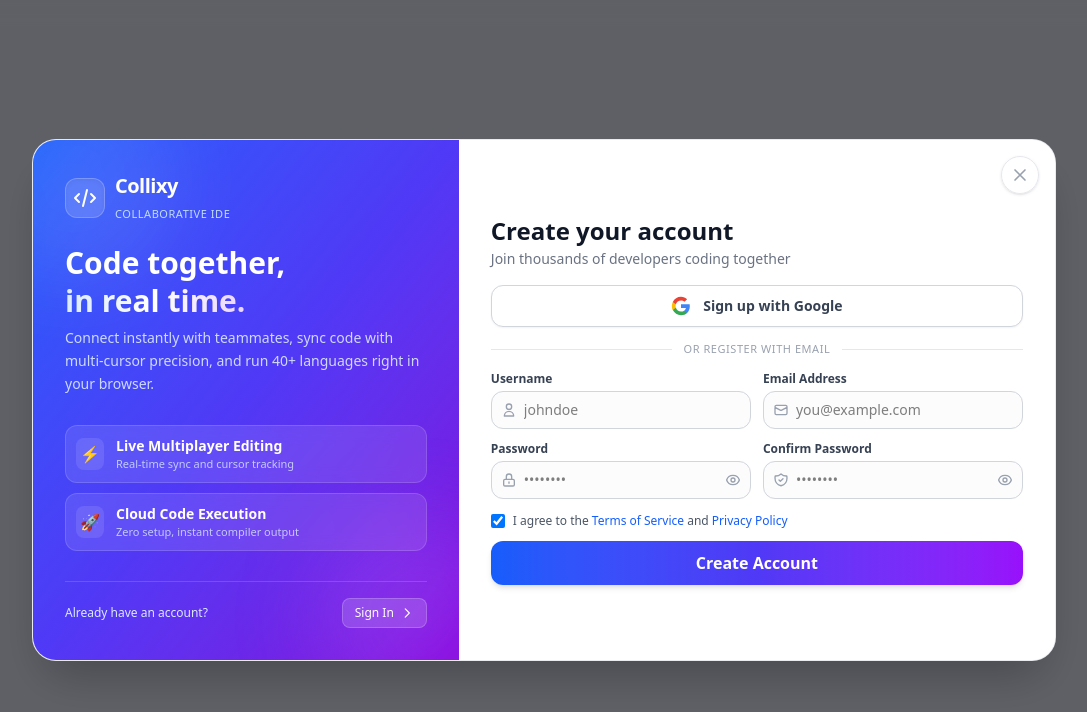
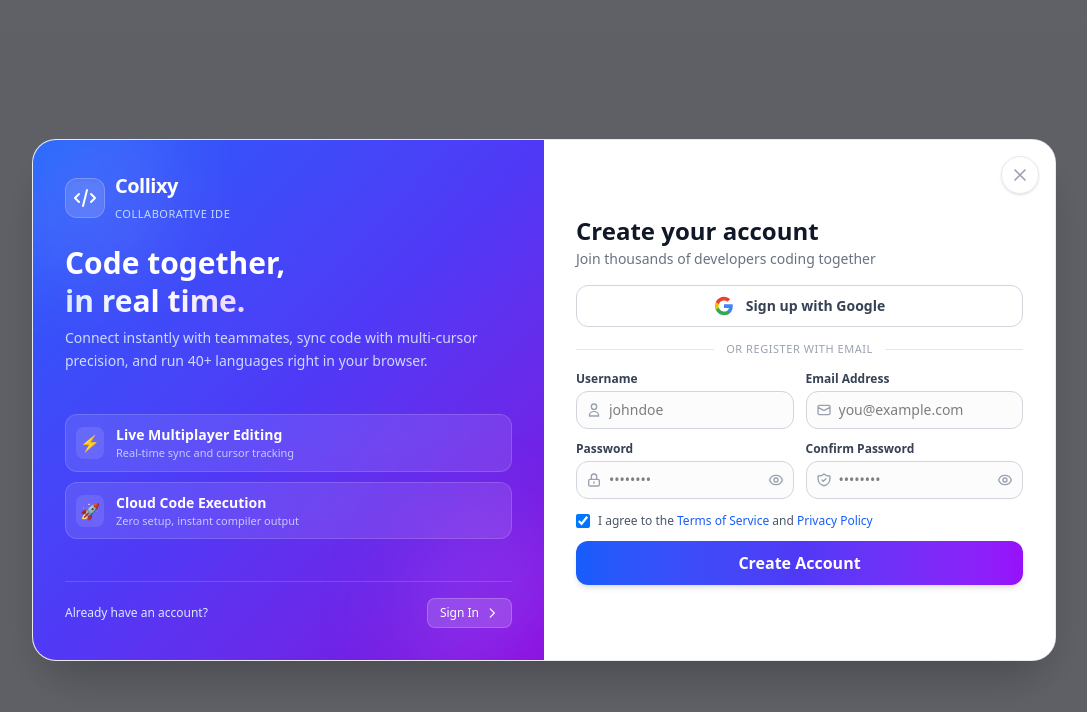
Before and after one commit to AbhishekGajage/collixy-realtime-editor, a React app in the folder frontend/: page /register in a window 1280 px wide. Shown: the top 712 px of the page, without its empty margins (96-1183 px from the left). Built offline with nearby package versions, Linux system fonts and the light colour scheme; no server answers; the HTML template or start-up script is replaced by a standard one.

Commit message:
fix(ui): balance register page to 50/50 split and disable hover background color on Google button

```diff
--- a/frontend/src/pages/RegisterPage.jsx
+++ b/frontend/src/pages/RegisterPage.jsx
@@ -233,8 +233,8 @@
 
         {/* 2-Column Landscape Split */}
         <div className="flex flex-col md:flex-row min-h-[520px]">
-          {/* LEFT PANEL: Brand Showcase Hero */}
-          <div className="md:w-5/12 bg-gradient-to-br from-blue-600 via-indigo-600 to-purple-700 text-white p-6 sm:p-8 flex flex-col justify-between relative overflow-hidden">
+          {/* LEFT PANEL: Brand Showcase Hero (50% Equal Width) */}
+          <div className="md:w-1/2 bg-gradient-to-br from-blue-600 via-indigo-600 to-purple-700 text-white p-6 sm:p-8 flex flex-col justify-between relative overflow-hidden">
             {/* Ambient Background Glows */}
             <div className="absolute -top-16 -left-16 w-52 h-52 bg-white/10 rounded-full blur-2xl pointer-events-none" />
             <div className="absolute -bottom-16 -right-16 w-52 h-52 bg-purple-400/20 rounded-full blur-2xl pointer-events-none" />
@@ -300,8 +300,8 @@
             </div>
           </div>
 
-          {/* RIGHT PANEL: Landscape Form & Google Sign Up */}
-          <div className="md:w-7/12 p-6 sm:p-7 lg:p-8 flex flex-col justify-center bg-white dark:bg-gray-900">
+          {/* RIGHT PANEL: Landscape Form & Google Sign Up (50% Equal Width) */}
+          <div className="md:w-1/2 p-6 sm:p-7 lg:p-8 flex flex-col justify-center bg-white dark:bg-gray-900">
             {/* Header */}
             <div className="mb-4">
               <h3 className="text-xl sm:text-2xl font-bold text-gray-900 dark:text-white">
@@ -312,12 +312,12 @@
               </p>
             </div>
 
-            {/* 1-CLICK GOOGLE SIGN UP - Prominent and visible without scrolling */}
+            {/* 1-CLICK GOOGLE SIGN UP - No hover background color change */}
             <button
               onClick={handleGoogleSignUp}
               disabled={loading || googleLoading}
               type="button"
-              className="cursor-pointer w-full flex items-center justify-center gap-3 py-2.5 px-4 border border-gray-300 dark:border-gray-700 rounded-xl bg-white dark:bg-gray-800 text-sm font-semibold text-gray-700 dark:text-gray-200 hover:bg-gray-50 dark:hover:bg-gray-750 hover:border-gray-400 dark:hover:border-gray-600 transition-all duration-200 shadow-xs hover:shadow-md disabled:opacity-60 disabled:cursor-not-allowed"
+              className="cursor-pointer w-full flex items-center justify-center gap-3 py-2.5 px-4 border border-gray-300 dark:border-gray-700 rounded-xl bg-white dark:bg-gray-800 text-sm font-semibold text-gray-700 dark:text-gray-200 transition-colors disabled:opacity-60 disabled:cursor-not-allowed"
             >
               {googleLoading ? (
                 <>
```
